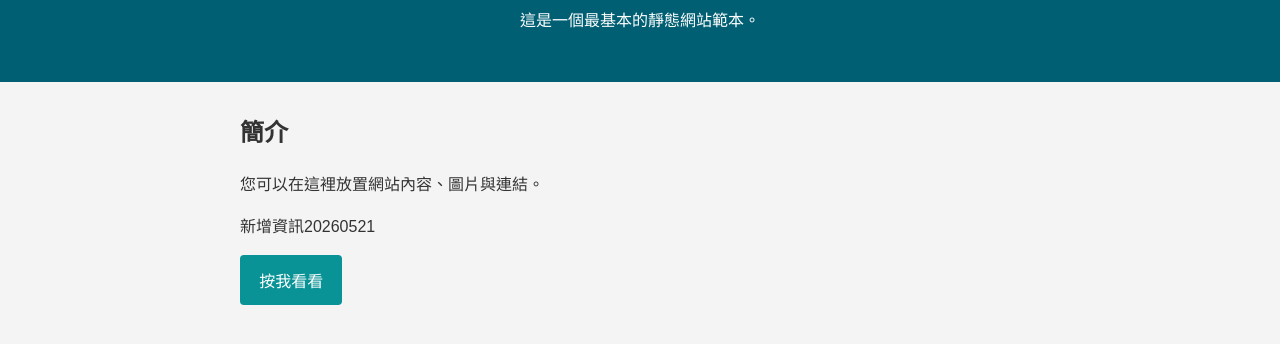
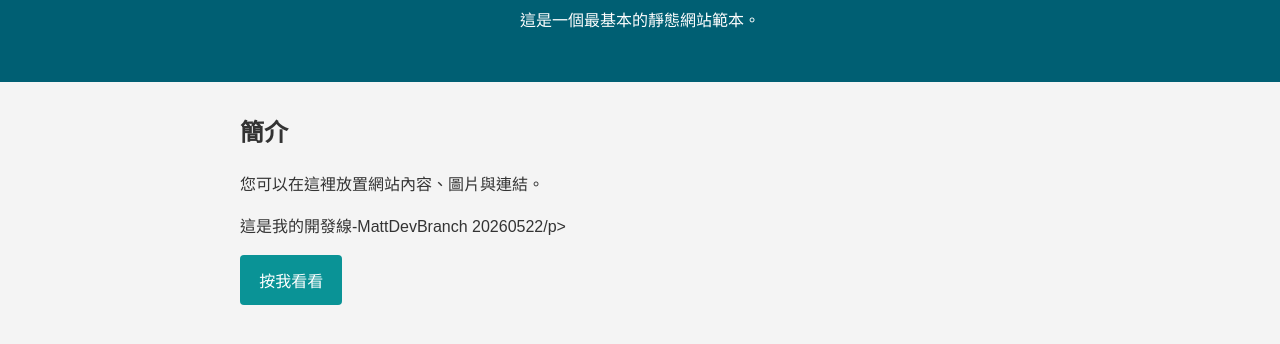
Before and after one commit to MattCatcher17/my-first-website-yzu-vercel, a plain HTML site: page index.html in a window 1280 px wide. Shown: the part 118-462 px from the top of the page. Drawn offline with Linux system fonts and the light colour scheme.

Commit message:
doc: add new message

```diff
--- a/index.html
+++ b/index.html
@@ -16,7 +16,7 @@
     <section>
       <h2>簡介</h2>
       <p>您可以在這裡放置網站內容、圖片與連結。</p>
-      <p>新增資訊20260521</p>
+      <p>這是我的開發線-MattDevBranch 20260522/p>
     </section>
 
     <button id="actionButton">按我看看</button>
```
